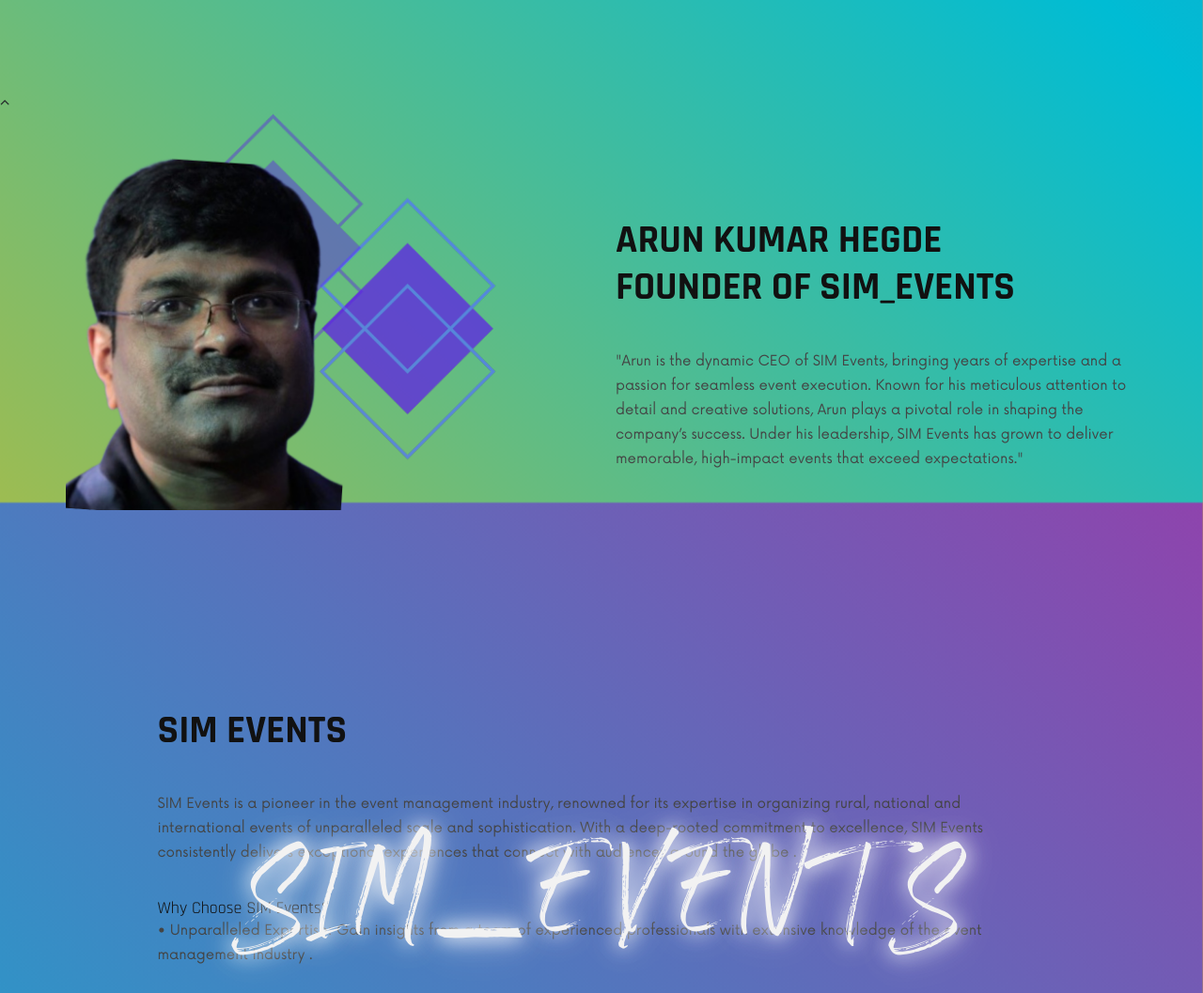
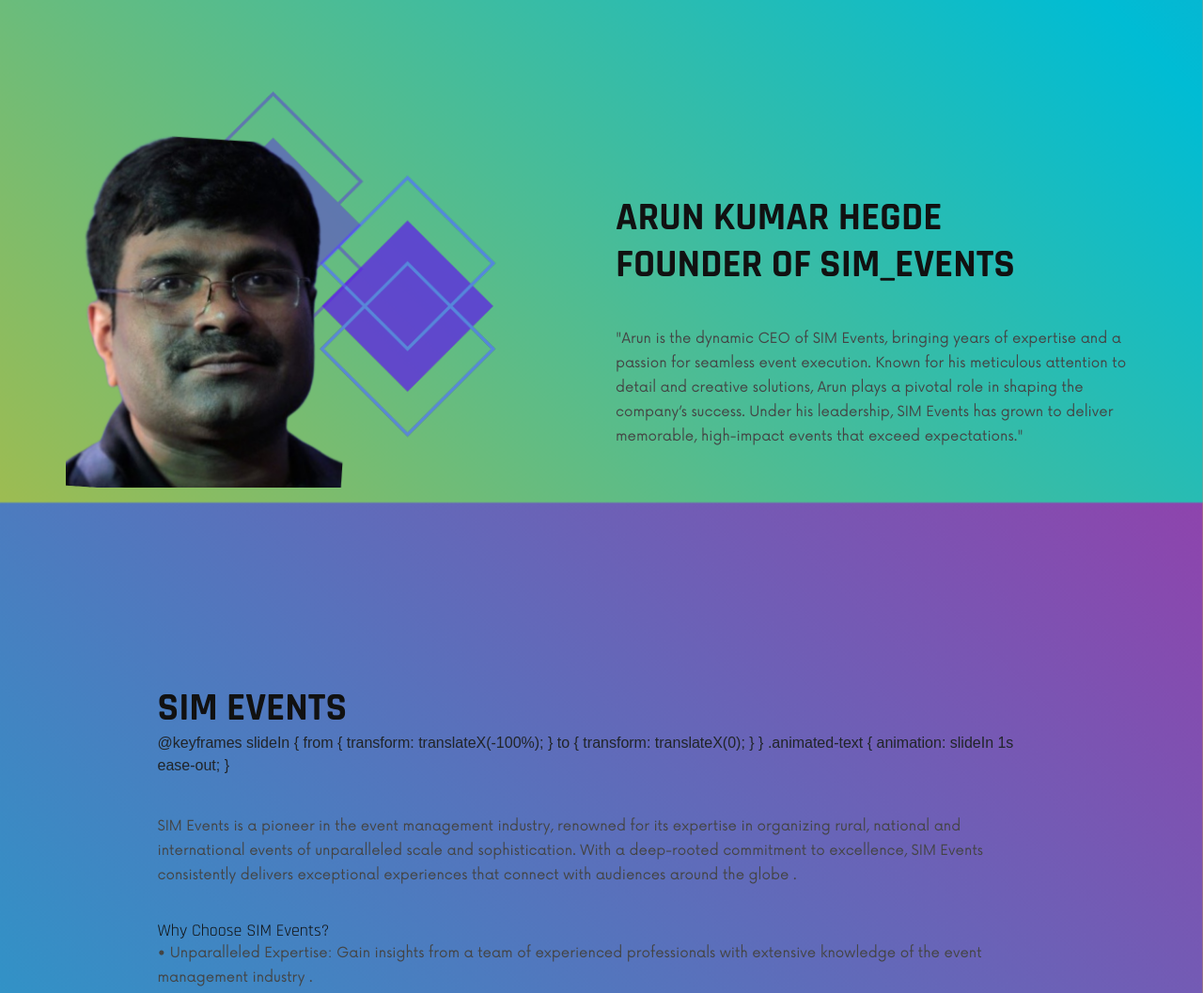
Before and after one commit to danievens612/SIM_EVENTS, a plain HTML site: page index.html in a window 1280 px wide. Shown: the part 1465-2522 px from the top of the page at 94% size. Drawn offline with Linux system fonts and the light colour scheme.

Commit message:
index.html

```diff
--- a/index.html
+++ b/index.html
@@ -36,9 +36,8 @@
             <div class="row">
                 <div class="col-lg-2 col-md-2">
                     <div class="header__logo">
-    <a href="./index.html"><img src="img/SIM(Logo).png" alt="SIM Logo"></a>
-</div>
-
+                        <a href="./index.html"><img src="img/SIM(Logo).png"       alt=""></a>
+                    </div>
                 </div>
                 <div class="col-lg-10 col-md-10">
                     <div class="header__nav">
@@ -46,7 +45,7 @@
                             <ul>
                                 <li class="active"><a href="./index.html">Home</a></li>
                                 <li><a href="./about.html">About</a></li>
-                                <li><a href="./videos.html">videos</a></li>
+                                <li><a href="./videos.html">Videos</a></li>
                                 <li><a href="#">EVENTS </a>
                                     <ul class="dropdown">
                                         <li><a href="./about.html">About</a></li>
@@ -82,7 +81,9 @@
     </section>
     <!-- Hero Section End -->
 
-       <!-- About Section Begin -->
+
+
+    <!-- About Section Begin -->
 <section class="about spad">
     <div class="container">
         <div class="row">
@@ -107,10 +108,6 @@
 <!-- About Section End -->
 
 
-<!-- Add this after your gallery section -->
-<div id="scrollTopArrow" class="scroll-top-arrow">
-    <i class="fa fa-angle-up"></i>
-</div>
 
 
 
@@ -138,8 +135,6 @@
 <!-- About Section End -->
 
 
-
-
 <!-- About Section Begin -->
 <section class="about spad">
     <div class="container">
@@ -152,13 +147,24 @@
                 <div class="about__text">
                     <div class="section-title">
                         <h2> SIM EVENTS </h2>
-                        <h1>SIM_EVENTS</h1>
+                        @keyframes slideIn {
+                            from {
+                                transform: translateX(-100%);
+                            }
+                            to {
+                                transform: translateX(0);
+                            }
+                        }
+
+                        .animated-text {
+                            animation: slideIn 1s ease-out;
+                        }
 
                     </div>
                     <p>SIM Events is a pioneer in the event management industry, renowned for its expertise in organizing rural, national and international events of unparalleled scale and sophistication. With a deep-rooted commitment to excellence, SIM Events consistently delivers exceptional experiences that connect with audiences around the globe .
                     </p>
                          <h5>Why Choose SIM Events? </h5>
-                        <p> •	Unparalleled Expertise: Gain insights from a team of experienced professionals with extensive knowledge of the event management industry .<p/>
+                            <p> •	Unparalleled Expertise: Gain insights from a team of experienced professionals with extensive knowledge of the event management industry .<p/>
                             <p/>•	Creative Vision: Explore unique and creative event concepts that engage and inspire . <p/>
                             <p/>•	Unwavering Commitment to Excellence: Experience careful attention to detail and a commitment to delivering perfect results . <p/>
                             <p/>•	Strong Artist Relationships: Access a wide network of renowned artists and musicians for your event. <p/>
@@ -170,18 +176,6 @@
     </div>
 </section>
 <!-- About Section End -->
-
-
-
-
-
-
-
-
-
-
-
-
     <!-- Services Section Begin -->
     <section class="services">
         <div class="container-fluid">
@@ -306,9 +300,10 @@
                     </div>
                 </div>
             </div>
+
     </footer>
     <!-- Footer Section End -->
-    <script src="script.js"></script> <!-- Make sure this is your script.js file -->
+
     <!-- Js Plugins -->
     <script src="js/jquery-3.3.1.min.js"></script>
     <script src="js/bootstrap.min.js"></script>
@@ -319,7 +314,7 @@
     <script src="js/jquery.slicknav.js"></script>
     <script src="js/owl.carousel.min.js"></script>
     <script src="js/main.js"></script>
-
+<script src="script.js"></script> <!-- Make sure this is your script.js file -->
     <!-- Music Plugin -->
     <script src="js/jquery.jplayer.min.js"></script>
     <script src="js/jplayerInit.js"></script>
```
